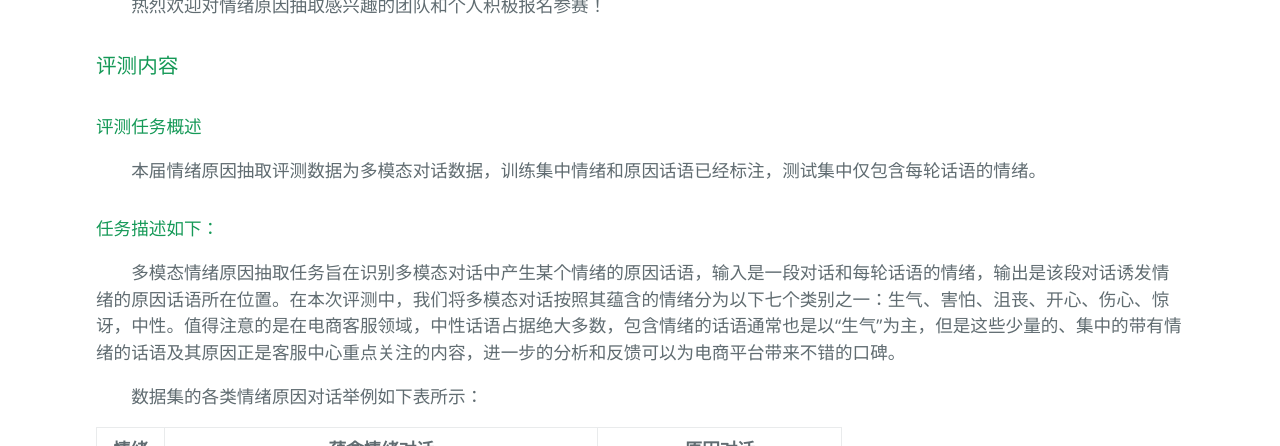
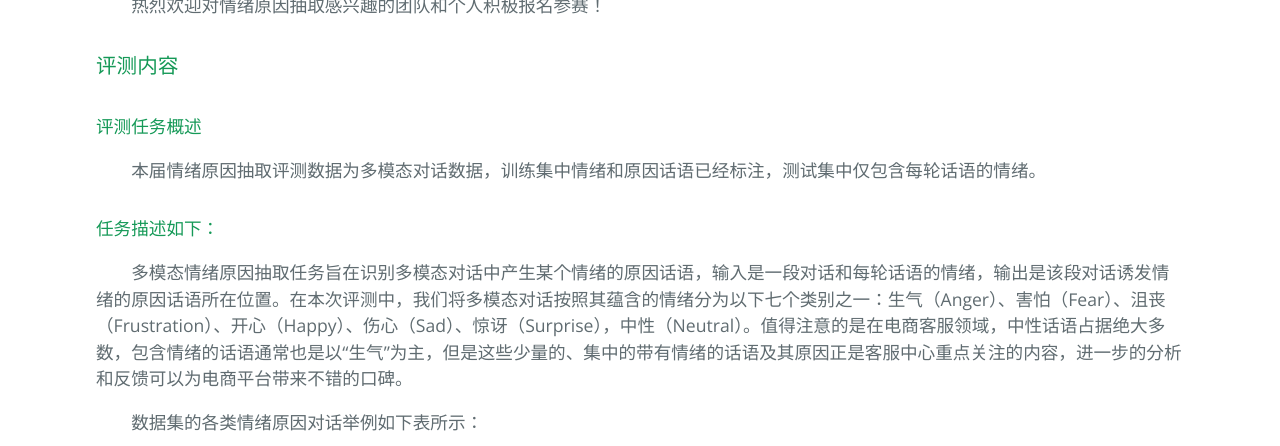
Before and after one commit to ccac2022ecemc/ccac2022ecemc.github.io, a Jekyll site: the page built from index.md, in a window 1280 px wide and 900 px high, scrolled down 974 px, cut to the strip 0-446 px from the top of the window. Built offline with Jekyll 4.4.1, drawn with Linux system fonts in a browser that asks for light colours; formulas are drawn with MathJax 3.

Commit message:
Update index.md

```diff
--- a/index.md
+++ b/index.md
@@ -38,7 +38,7 @@ layout: default
 
 #### 任务描述如下：
 
-&ensp;&ensp;&ensp;&ensp;多模态情绪原因抽取任务旨在识别多模态对话中产生某个情绪的原因话语，输入是一段对话和每轮话语的情绪，输出是该段对话诱发情绪的原因话语所在位置。在本次评测中，我们将多模态对话按照其蕴含的情绪分为以下七个类别之一：生气、害怕、沮丧、开心、伤心、惊讶，中性。值得注意的是在电商客服领域，中性话语占据绝大多数，包含情绪的话语通常也是以“生气”为主，但是这些少量的、集中的带有情绪的话语及其原因正是客服中心重点关注的内容，进一步的分析和反馈可以为电商平台带来不错的口碑。
+&ensp;&ensp;&ensp;&ensp;多模态情绪原因抽取任务旨在识别多模态对话中产生某个情绪的原因话语，输入是一段对话和每轮话语的情绪，输出是该段对话诱发情绪的原因话语所在位置。在本次评测中，我们将多模态对话按照其蕴含的情绪分为以下七个类别之一：生气（Anger）、害怕（Fear）、沮丧（Frustration）、开心（Happy）、伤心（Sad）、惊讶（Surprise），中性（Neutral）。值得注意的是在电商客服领域，中性话语占据绝大多数，包含情绪的话语通常也是以“生气”为主，但是这些少量的、集中的带有情绪的话语及其原因正是客服中心重点关注的内容，进一步的分析和反馈可以为电商平台带来不错的口碑。
 
 &ensp;&ensp;&ensp;&ensp;数据集的各类情绪原因对话举例如下表所示：
 
```
